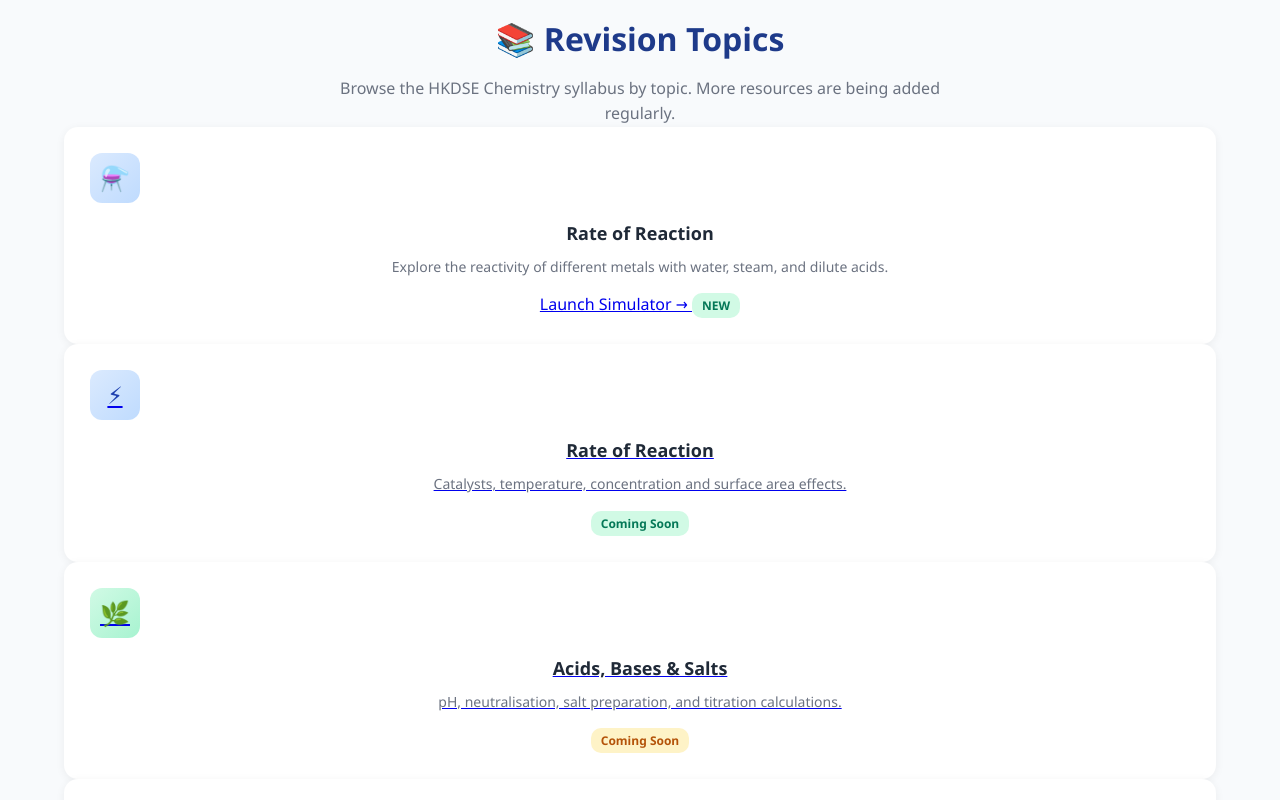
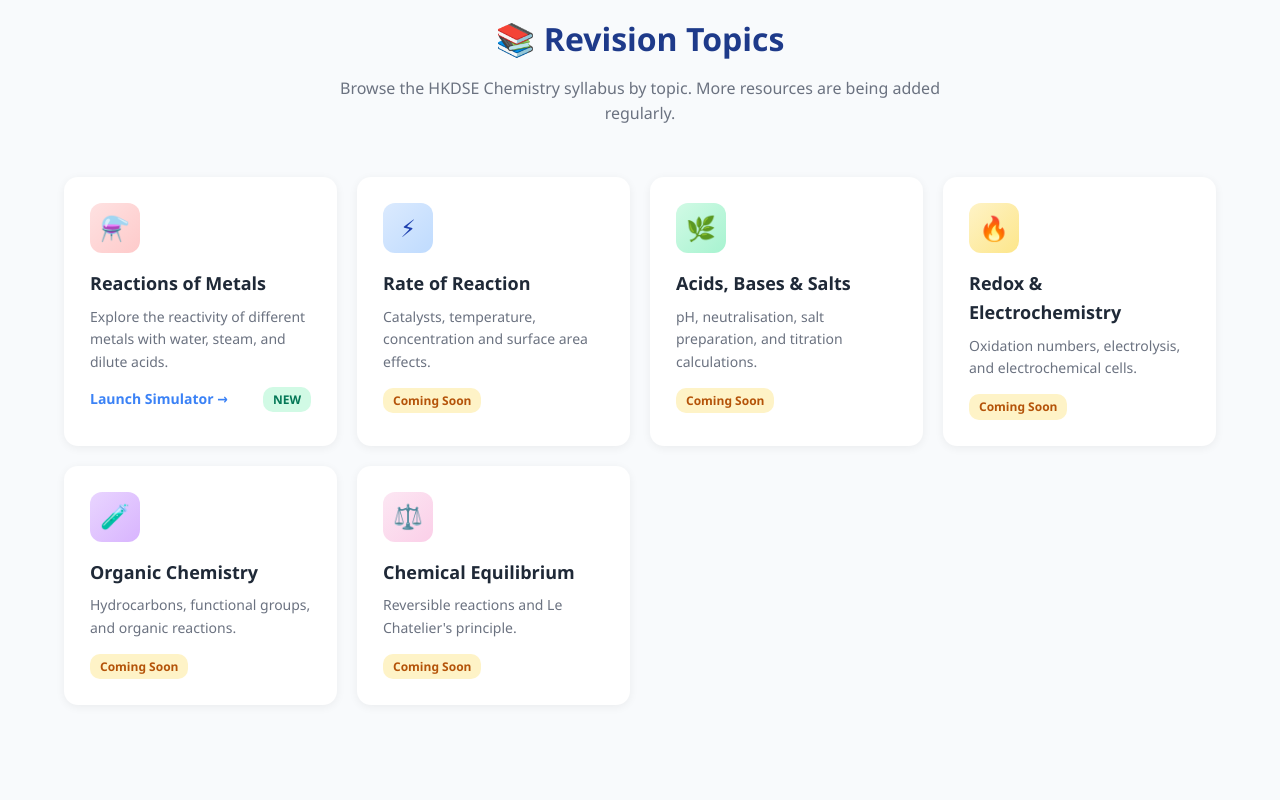
Before and after one commit to AlexLai225/chemistryalexlai, a plain HTML site: page index.html in a window 1280 px wide. Shown: the part 1860-2660 px from the top of the page. Drawn offline with Linux system fonts and the light colour scheme.

Commit message:
Update index.html

```diff
--- a/index.html
+++ b/index.html
@@ -553,19 +553,22 @@
   <div class="section-header">
     <h2>📚 Revision Topics</h2>
     <p>Browse the HKDSE Chemistry syllabus by topic. More resources are being added regularly.</p>
- <div class="topic-card">
-      <div class="topic-icon icon-2">⚗️</div>
-      <h3>Rate of Reaction</h3>
+  </div>
+  <div class="topic-grid">
+    <div class="topic-card">
+      <div class="topic-icon icon-1">⚗️</div>
+      <h3>Reactions of Metals</h3>
       <p>Explore the reactivity of different metals with water, steam, and dilute acids.</p>
-  <a href="https://alexlai225.github.io/Reactions-of-metals/" class="launch-link">
-   Launch Simulator →
-      <span class="topic-status status-available">NEW</span>
+      <div style="display: flex; align-items: center; justify-content: space-between; margin-top: 8px;">
+        <a href="https://alexlai225.github.io/Reactions-of-metals/" class="sim-launch" style="text-decoration: none;">Launch Simulator →</a>
+        <span class="topic-status status-available">NEW</span>
+      </div>
     </div>
     <div class="topic-card">
       <div class="topic-icon icon-2">⚡</div>
       <h3>Rate of Reaction</h3>
       <p>Catalysts, temperature, concentration and surface area effects.</p>
-      <span class="topic-status status-available">Coming Soon</span>
+      <span class="topic-status status-coming">Coming Soon</span>
     </div>
     <div class="topic-card">
       <div class="topic-icon icon-3">🌿</div>
```
